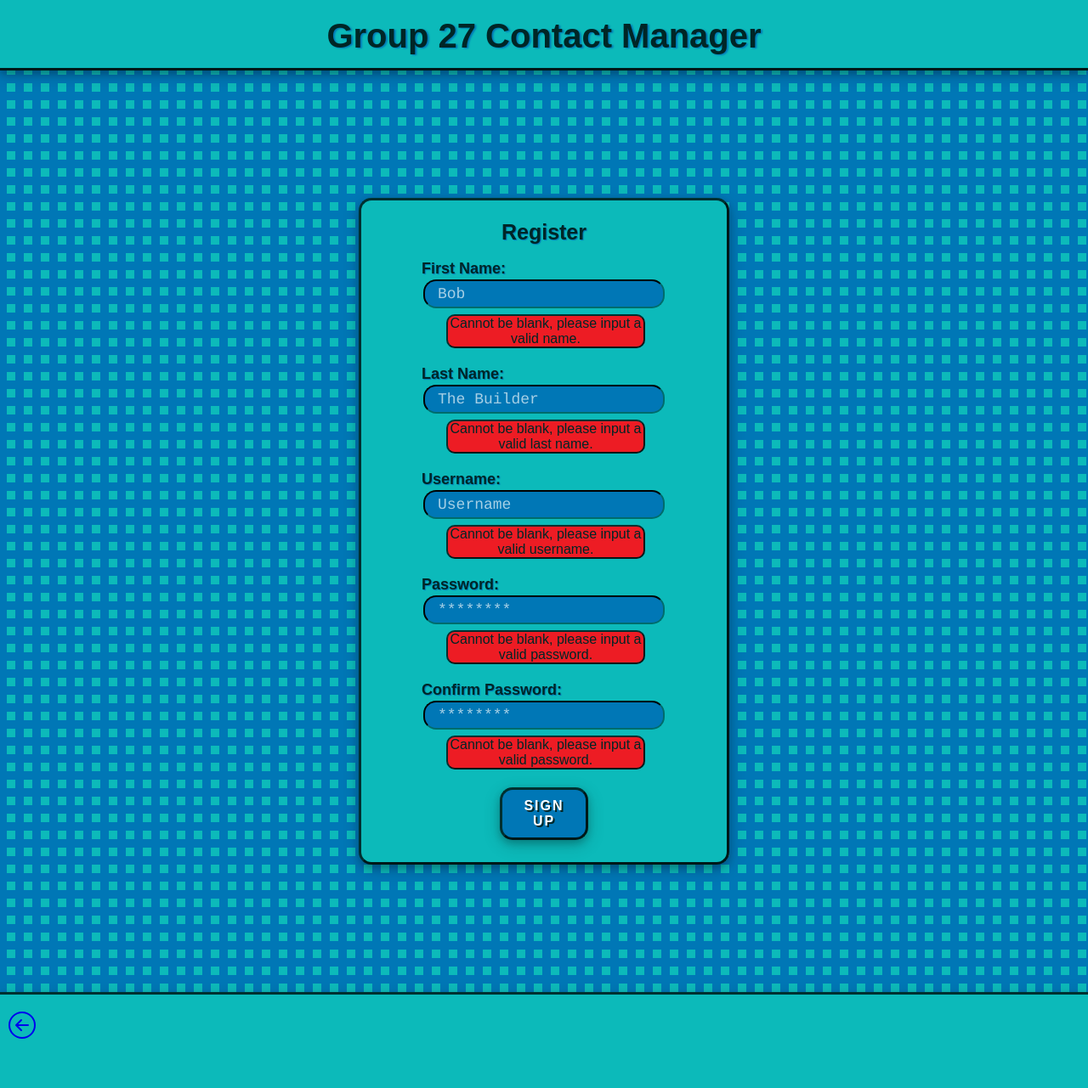
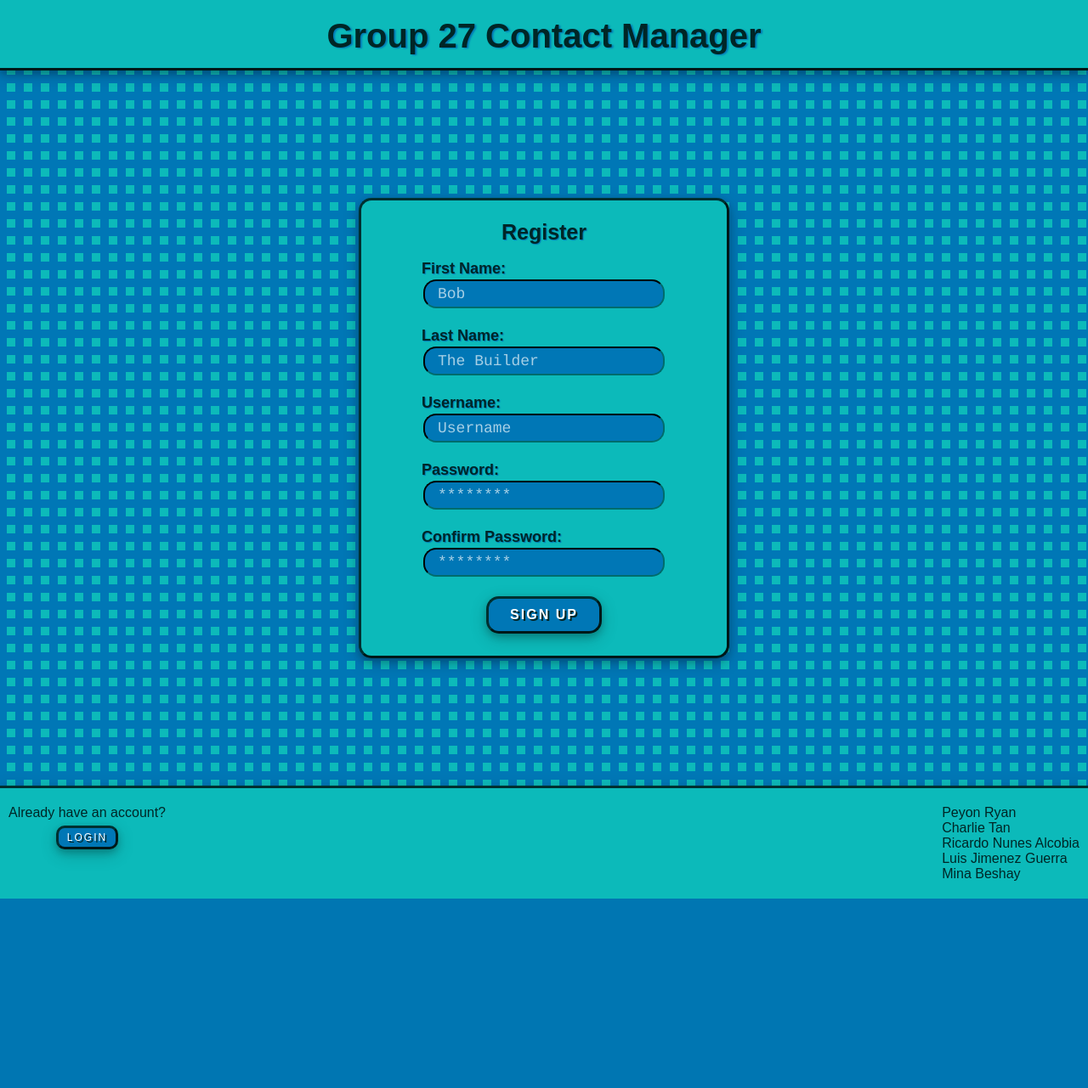
Before and after one commit to rna-devknight/Cop4331-contact-manager-project, a PHP site: page /register.html in a window 1280 px wide. Shown: the whole page at 85% size. After the commit the page ends 1058 px from the top, so only its background shows below. Run offline with PHP 8.4, Linux system fonts and the light colour scheme.

Commit message:
Finished CSS Rework

```diff
--- a/css/peyton.css
+++ b/css/peyton.css
@@ -115,6 +115,15 @@ input {
 	font-family: Courier;
 }
 
+input:-webkit-autofill,
+input:-webkit-autofill:hover,
+input:-webkit-autofill:focus,
+input:-webkit-autofill:active
+{
+ -webkit-box-shadow: 0 0 0 30px var(--brown) inset !important;
+ -webkit-text-fill-color: var(--white) !important;
+}
+
 input:focus {
 	border-width: 4px;
 	margin: 0;
@@ -206,6 +215,7 @@ input::placeholder{
 	border-style: solid;
 	width: 80%;
 	margin: 5px 10% 0 10%;
+	display: none;
 }
 
 .justify-content-center{
@@ -220,16 +230,66 @@ input::placeholder{
 	display: block;
 }
 
-.main .form-group {
+.main .row{
 	margin: auto;
 	width: min-content;
 	padding: 10px 0;
 }
 
-.main .form-group .col-sm-9 {
+.col-6.justify-content-center{
+	text-align: center;
+}
+.col-6.justify-content-center .row{
+	text-align: left;
+}
+
+.main .row .col-sm-9 {
 	width: min-content;
 }
 
 .main .form-group .col-sm-9 input{
 	width: 250px;
 }
+
+.main .form-group.pb-4{
+	text-align: center;
+	width: auto;
+}
+
+#contact-list-heading{
+	display: none;
+}
+
+#contactSearchResult{
+	display:block;
+	padding: 10px;
+}
+
+.footer-left {
+	width: min-content;
+	text-align:center;
+	float: left;
+}
+
+.footer-left-header{
+	display: inline-block;
+	width: max-content;
+}
+
+.footer-left-button-box {
+	width: min-content;
+	margin: auto;
+}
+
+.footer-right {
+	float: right;
+}
+
+.footer-padder{
+	clear: both;
+	height: 10px;
+}
+
+#add-new-box{
+	display: none;
+}
--- a/js/code.js
+++ b/js/code.js
@@ -163,7 +163,9 @@ function register() {
 
 // Function to search contacts
 function searchContacts() {
-    var search = "";
+  var search = "";
+  document.getElementById("add-new-box").style.display = "none";
+  document.getElementById("contactList").style.display = "block";
 	search = document.getElementById("searchText").value;
 	console.log(search);
 	console.log(userID);
@@ -200,6 +202,7 @@ function searchContacts() {
 				}
 
 				// document.getElementsByTagName("p")[3].innerHTML = contactList;
+        document.getElementById("contact-list-heading").style.display = "inline";
 				document.getElementById("contactList").innerHTML = contactList;
 			}
 		};
@@ -209,6 +212,14 @@ function searchContacts() {
 		document.getElementById("contactSearchResult").innerHTML = err.message;
 	}
 
+}
+
+// Function to show section to add a contact
+function showAdd(){
+  document.getElementById("contactSearchResult").innerHTML = "";
+  document.getElementById("contact-list-heading").style.display = "none";
+  document.getElementById("contactList").style.display = "none";
+  document.getElementById("add-new-box").style.display = "block";
 }
 
 // Function to add a contact
@@ -235,7 +246,11 @@ function addContact() {
     try	{
 		xhr.onreadystatechange = function() {
 			if (this.readyState == 4 && this.status == 200) {
-				document.getElementById("ccontactAddResult").innerHTML = "Contact has been added";
+				document.getElementById("contactAddResult").innerHTML = "Contact has been added";
+        document.getElementById("contactFirst").value = "";
+    	  document.getElementById("contactLast").value = "";
+    	  document.getElementById("contactPhone").value = "";
+    	  document.getElementById("contactEmail").value = "";
 			}
 		};
 		xhr.send(jsonPayload);
@@ -279,6 +294,13 @@ function updateContact(contact_id) {
 	catch(err) {
 		document.getElementById("contactSearchResult").innerHTML = err.message;
 	}
+}
+
+// Function to display alert and confirm delete
+function deletePopup(contact_id) {
+  if(confirm("Are you sure you want to delete contact " + contact_id + "?")) {
+    deleteContact(contact_id);
+  }
 }
 
 // Function to delete a contact
--- a/register.html
+++ b/register.html
@@ -141,16 +141,27 @@
 
 			<!-- Row three, contains additional functionality -->
 			<div class="row justify-content-center pt-2 footer">
+        <div class="footer-left">
                 <!-- Button to go back to index.html -->
-                <div class="col-6 align-self-start">
-                    <a class="btn btn-warning btn-lg" href="/index.html" role="button">
-                        <svg xmlns="http://www.w3.org/2000/svg" width="32" height="32" fill="currentColor" class="bi bi-arrow-left-circle" viewBox="0 0 16 16">
-                            <path fill-rule="evenodd" d="M1 8a7 7 0 1 0 14 0A7 7 0 0 0 1 8zm15 0A8 8 0 1 1 0 8a8 8 0 0 1 16 0zm-4.5-.5a.5.5 0 0 1 0 1H5.707l2.147 2.146a.5.5 0 0 1-.708.708l-3-3a.5.5 0 0 1 0-.708l3-3a.5.5 0 1 1 .708.708L5.707 7.5H11.5z"/>
-                        </svg>
-                    </a>
-                </div>
+                <!-- Button for password recovery. May not be implemented-->
+        				<div class="footer-left-header">
+        					Already have an account?
+        				</div>
+
+        				<!-- Button for registration -->
+        				<div class="footer-left-button-box">
+        					<button class="button-small btn-outline-warning btn-md link-info" onclick="window.location='/index.html';">Login</button>
+        				</div>
+        </div>
+        <div class="footer-right">
+          Peyon Ryan<br/>
+          Charlie Tan<br/>
+          Ricardo Nunes Alcobia<br/>
+          Luis Jimenez Guerra<br/>
+          Mina Beshay
+				</div>
+        <div class="footer-padder"></div>
 			</div>
-      <div class="footer-padder"></div>
 		</div>
 
 		<!-- Required Bootstrap scripts -->
```
Also changed, not shown: LAMPAPI/SearchContact.php (+13 -4 lines), home.html (+30 -6 lines), index.html (+17 -8 lines).
